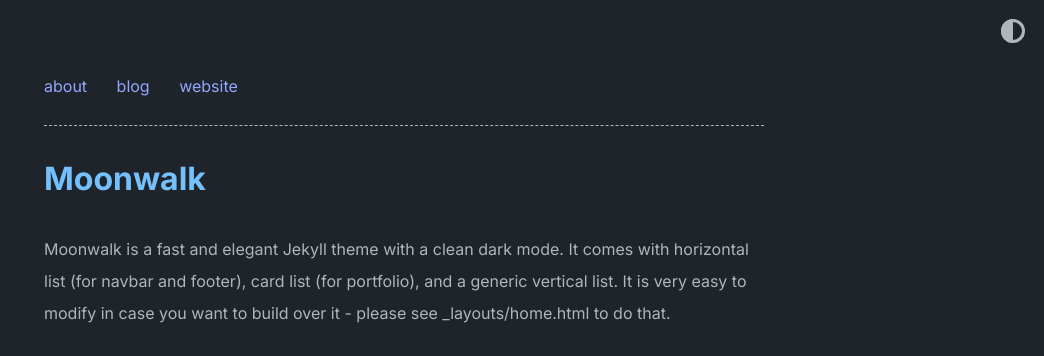
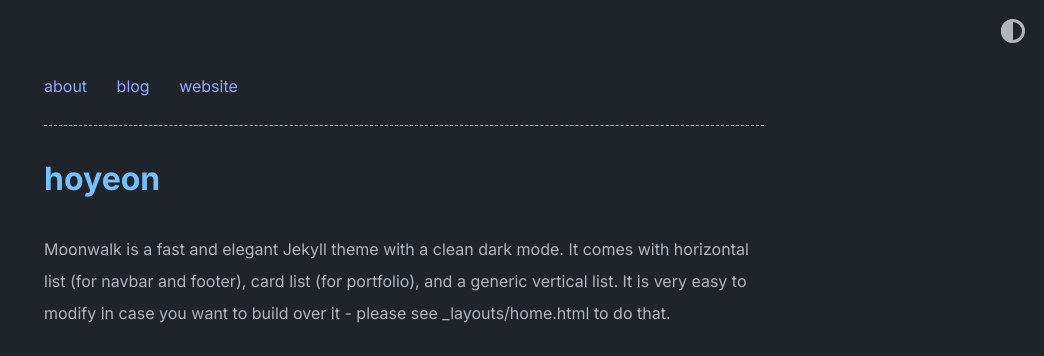
Before and after one commit to upod0310/upod0310.github.com, a Jekyll site: the page built from index.md, in a window 1280 px wide. Shown: the top 356 px of the page, without its empty margins (236-1280 px from the left). Built offline with Jekyll 4.4.1, drawn with Linux system fonts in a browser that asks for light colours.

Commit message:
Update _config.yml

```diff
--- a/_config.yml
+++ b/_config.yml
@@ -1,4 +1,4 @@
-title: Moonwalk
+title: hoyeon
 author: Abhinav Saxena
 url: https://www.abhinavsaxena.com/moonwalk # root address of the site
 description: > # description of the site (multiple lines allowed)
```
